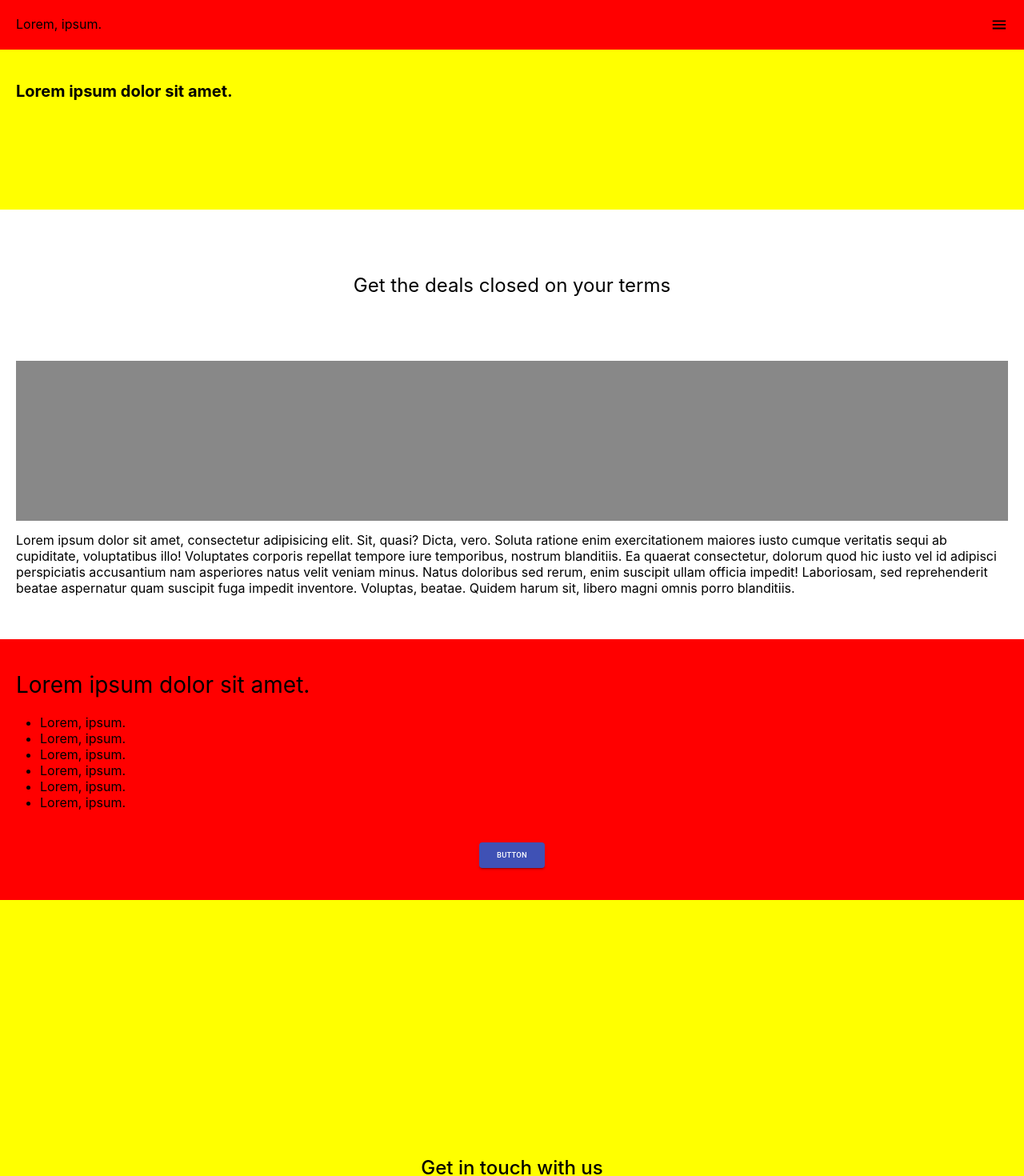
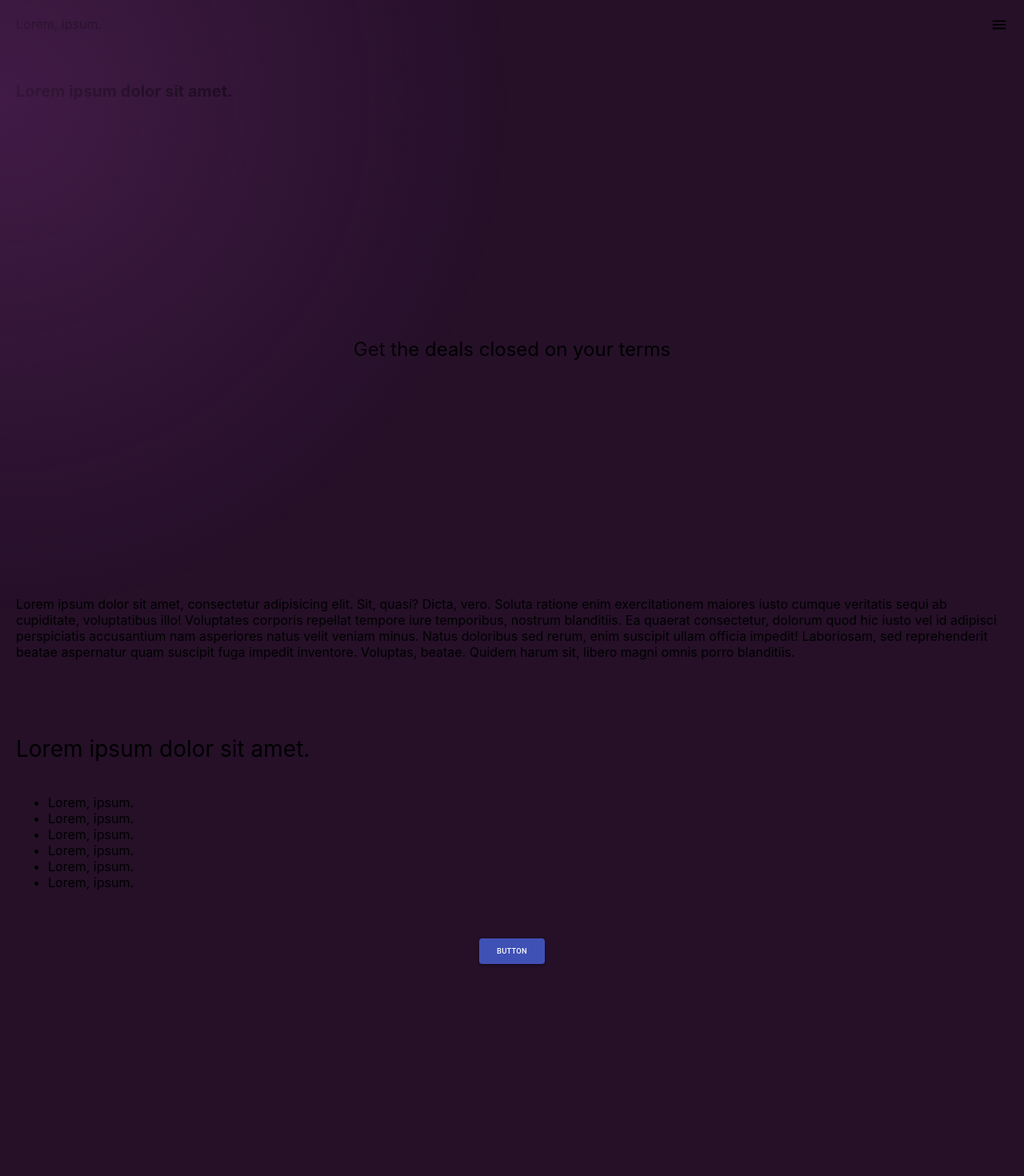
Before and after one commit to mritunjaysaha/project-1, a Next.js app: page / in a window 1280 px wide. Shown: the top 1470 px of the page at 80% size. Built offline with nearby package versions, Linux system fonts and the light colour scheme.

Commit message:
added background gradient and color

```diff
--- a/styles/body.module.scss
+++ b/styles/body.module.scss
@@ -20,23 +20,25 @@
 
 .section2 {
     padding: 4rem $padding-mobile;
-    background-color: red;
+    // background-color: red;
+    height: 90vh;
+
     h3 {
         font-size: $fs-x-large;
         font-weight: $fw-regular;
-        padding-bottom: 2rem;
+        padding-bottom: 4rem;
     }
 
     ul {
-        padding-left: 3rem;
-        padding-bottom: 2rem;
+        padding-left: 4rem;
+        padding-bottom: 4rem;
         font-size: $fs-small;
     }
 }
 
 .section3 {
-    background-color: yellow;
-    height: 80vh;
+    // background-color: yellow;
+    height: 90vh;
 
     display: flex;
     flex-direction: column;
@@ -60,7 +62,7 @@
 }
 
 .placeholder {
-    background: #888;
+    // background: #888;
     height: 200px;
     width: 100%;
 }
--- a/styles/globals.css
+++ b/styles/globals.css
@@ -4,6 +4,7 @@ html {
 body {
     font-family: -apple-system, BlinkMacSystemFont, Segoe UI, Roboto, Oxygen,
         Ubuntu, Cantarell, Fira Sans, Droid Sans, Helvetica Neue, sans-serif;
+    background-color: #251028;
 }
 
 a {
--- a/styles/header.module.scss
+++ b/styles/header.module.scss
@@ -1,11 +1,31 @@
 @import "./utils.scss";
 
 .header {
-    background-color: yellow;
-    height: 20rem;
+    // background-color: yellow;
+    height: 28rem;
 
     font-size: $fs-medium;
     font-weight: 700;
 
     padding: 4rem $padding-mobile 0;
+
+    &::before {
+        content: "";
+        pointer-events: none;
+        position: absolute;
+        top: 0;
+        left: 0;
+        -webkit-transform: translate(-50%, -40%);
+        -moz-transform: translate(-50%, -40%);
+        transform: translate(-50%, -40%);
+        background: radial-gradient(
+            circle,
+            rgba(77, 32, 83, 0.7) 0%,
+            rgba(77, 32, 83, 0.0001) 70%
+        );
+
+        width: 100vw;
+        padding-top: 100%;
+        z-index: 20;
+    }
 }
--- a/styles/navbar.module.scss
+++ b/styles/navbar.module.scss
@@ -9,7 +9,7 @@
     padding: $padding-mobile;
     font-size: $fs-small;
 
-    background: red;
+    // background: red;
 
     z-index: 10;
 }
```
